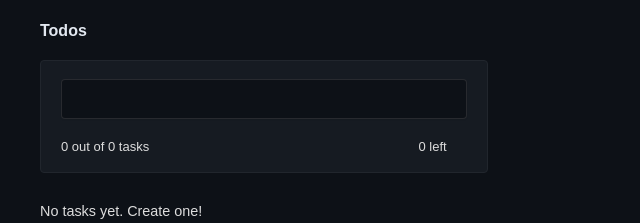
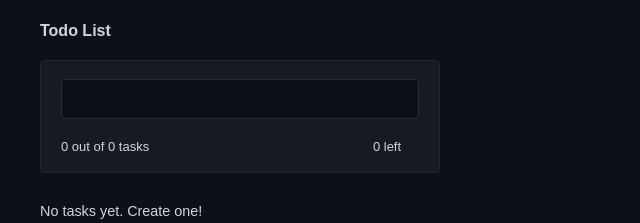
Before and after one commit to cesarcode-init/react-typescript-todo-app, a React (Create React App) app: page / in a window 1280 px wide. Shown: the top 223 px of the page, without its empty margins (0-640 px from the left). Built offline with nearby package versions, Linux system fonts and the light colour scheme.

Commit message:
style: format code and error style

```diff
--- a/src/components/Todos/Form/Form.module.css
+++ b/src/components/Todos/Form/Form.module.css
@@ -5,7 +5,7 @@
     padding-right: 1.25rem;
     border-radius: 0.25rem;
     background: #161b22;
-    max-width: 28rem;
+    max-width: 25rem;
     position: relative;
     border: 0.2px solid #21262d;
 }
--- a/src/components/Todos/Form/TodoList/TodoList.module.css
+++ b/src/components/Todos/Form/TodoList/TodoList.module.css
@@ -2,20 +2,20 @@
 
 .list {
     padding: 0;
-    max-width: 370px;
+    max-width: 25rem;
     display: flex;
     flex-direction: column-reverse;
 }
 
 .empty {
-    color: var(--gray-color-x6);
+    color: #d1d5db;
     font-size: 0.9em;
 }
 
 /* Task Component */
 
 .item {
-    background: var(--black-color-x5);
+    background: #161b22;
     margin-bottom: 8px;
     padding-left: 16px;
     padding-right: 16px;
@@ -56,7 +56,7 @@
 
 .uncrossed {
     text-decoration: none;
-    color: var(--white-color-x0);
+    color: #e2e8f0;
     user-select: none;
     cursor: pointer;
 }
--- a/src/components/Todos/Form/Tracker/Tracker.module.css
+++ b/src/components/Todos/Form/Tracker/Tracker.module.css
@@ -2,7 +2,7 @@
     display: block;
     margin-top: 20px;
     font-size: small;
-    color: var(--gray-color-x6);
+    color: #d1d5db;
     user-select: none;
 }
 
--- a/src/components/Todos/Todos.module.css
+++ b/src/components/Todos/Todos.module.css
@@ -7,4 +7,5 @@
     margin-top: 10px;
     margin-bottom: 20px;
     font-weight: 600;
+    color: #d1d5db;
 }
--- a/src/components/Todos/Todos.tsx
+++ b/src/components/Todos/Todos.tsx
@@ -7,7 +7,7 @@ import TodoList from './Form/TodoList/TodoList';
 const Todos = (): JSX.Element => {
   return (
     <div className={styles.Todo}>
-      <h4 className={styles.heading}>Todos</h4>
+      <h4 className={styles.heading}>Todo List</h4>
 
       <Form />
 
```
